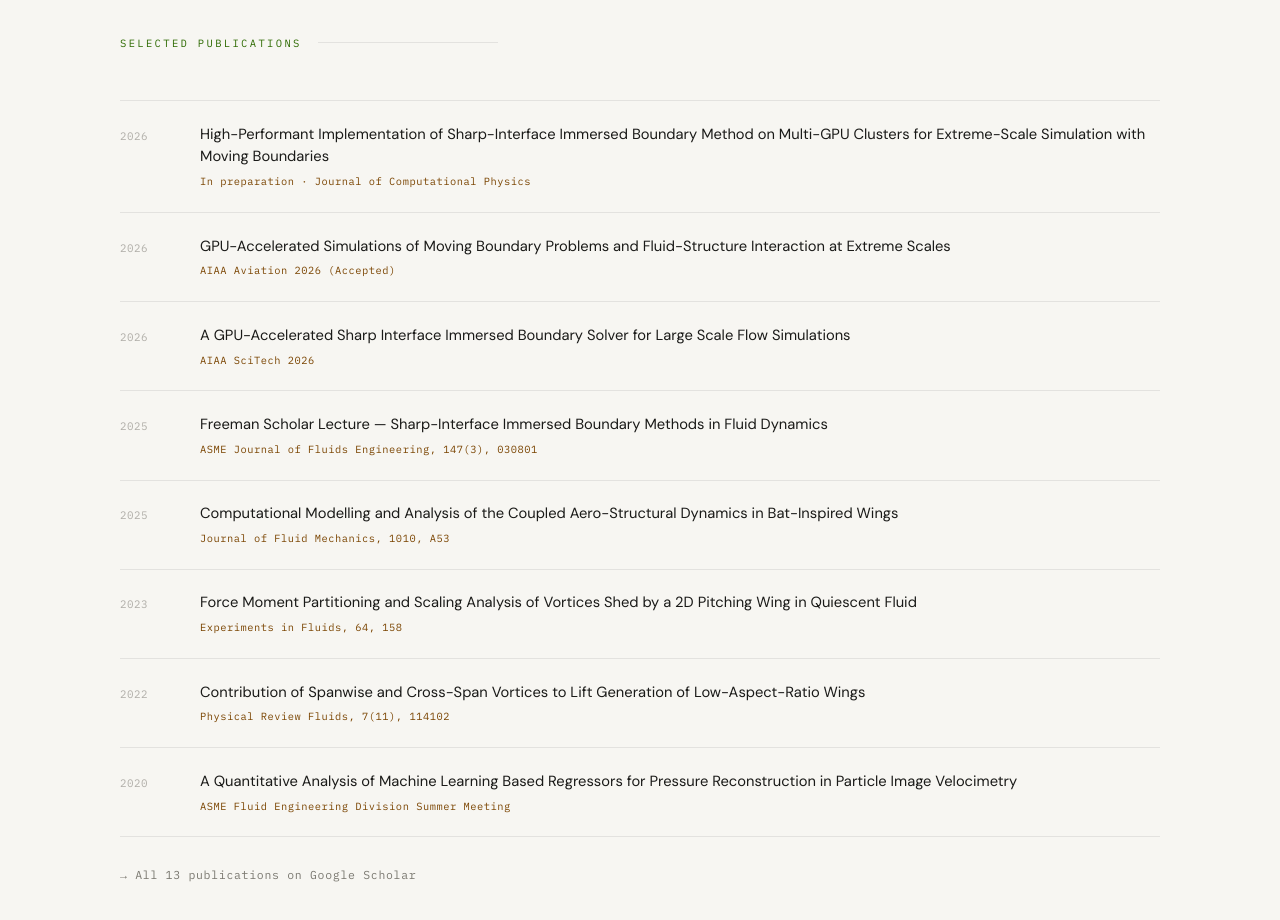
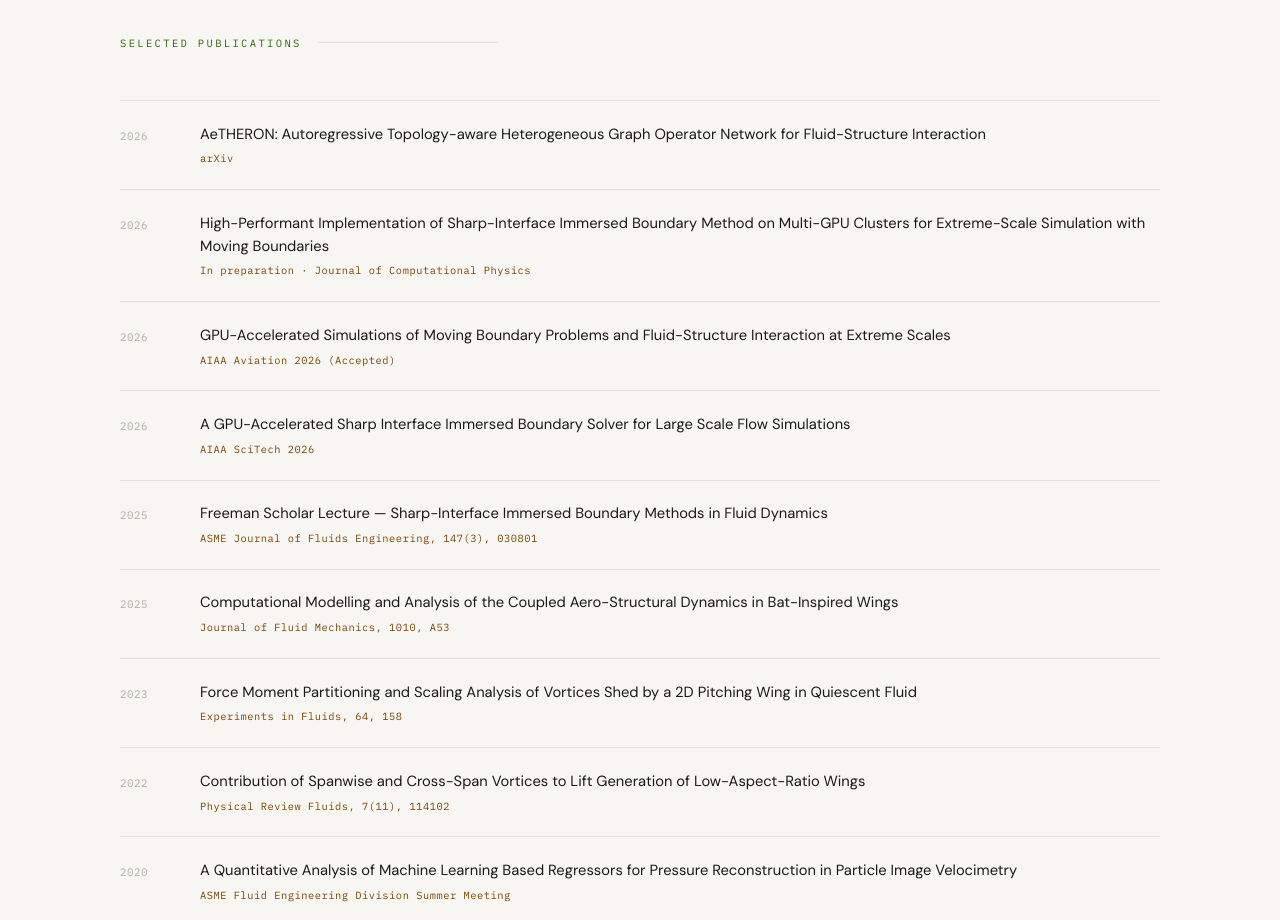
Before and after one commit to sushrutkr/sushrutkr.github.io, a plain HTML site: page index.html in a window 1280 px wide. Shown: the part 6240-7160 px from the top of the page. Drawn offline with Linux system fonts and the light colour scheme.

Commit message:
Add new publication entry for AeTHERON
Added a new publication entry for 'AeTHERON: Autoregressive Topology-aware Heterogeneous Graph Operator Network for Fluid-Structure Interaction'.

```diff
--- a/index.html
+++ b/index.html
@@ -921,6 +921,13 @@
     <div class="pub-row reveal">
       <div class="pub-yr">2026</div>
       <div>
+        <div class="pub-title">AeTHERON: Autoregressive Topology-aware Heterogeneous Graph Operator Network for Fluid-Structure Interaction</div>
+        <div class="pub-venue">arXiv</div>
+      </div>
+    </div>
+    <div class="pub-row reveal">
+      <div class="pub-yr">2026</div>
+      <div>
         <div class="pub-title">High-Performant Implementation of Sharp-Interface Immersed Boundary Method on Multi-GPU Clusters for Extreme-Scale Simulation with Moving Boundaries</div>
         <div class="pub-venue">In preparation &middot; Journal of Computational Physics</div>
       </div>
```
